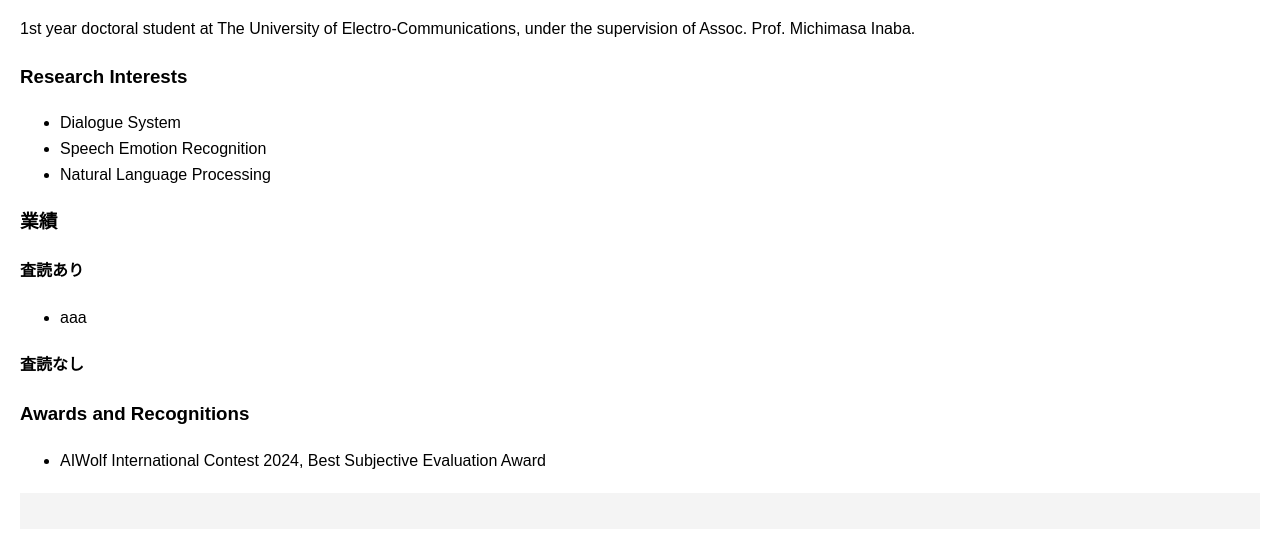
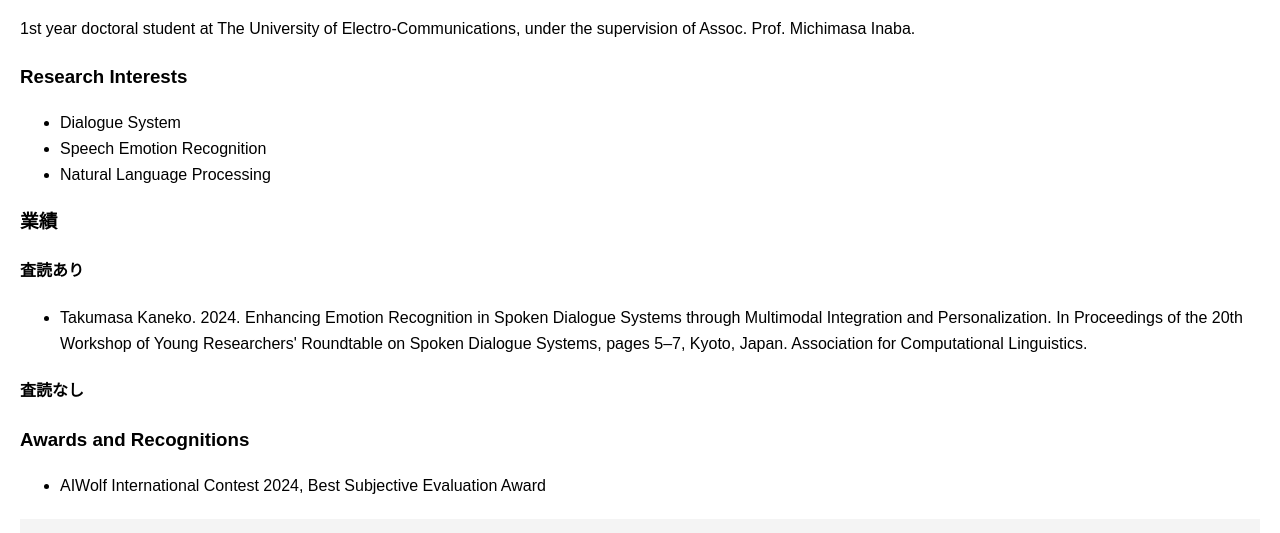
Before and after one commit to ieneko10/profile, a plain HTML site: page index.html in a window 1280 px wide. Shown: the part 95-628 px from the top of the page. Drawn offline with Linux system fonts and the light colour scheme.

Commit message:
Update index.html

```diff
--- a/index.html
+++ b/index.html
@@ -56,7 +56,7 @@
         <h3>業績</h3>
         <h4>査読あり</h4>
         <ul>
-            <li>aaa</li>
+            <li>Takumasa Kaneko. 2024. Enhancing Emotion Recognition in Spoken Dialogue Systems through Multimodal Integration and Personalization. In Proceedings of the 20th Workshop of Young Researchers' Roundtable on Spoken Dialogue Systems, pages 5–7, Kyoto, Japan. Association for Computational Linguistics.</li>
         </ul>
         <h4>査読なし</h4>
     </section>
```
